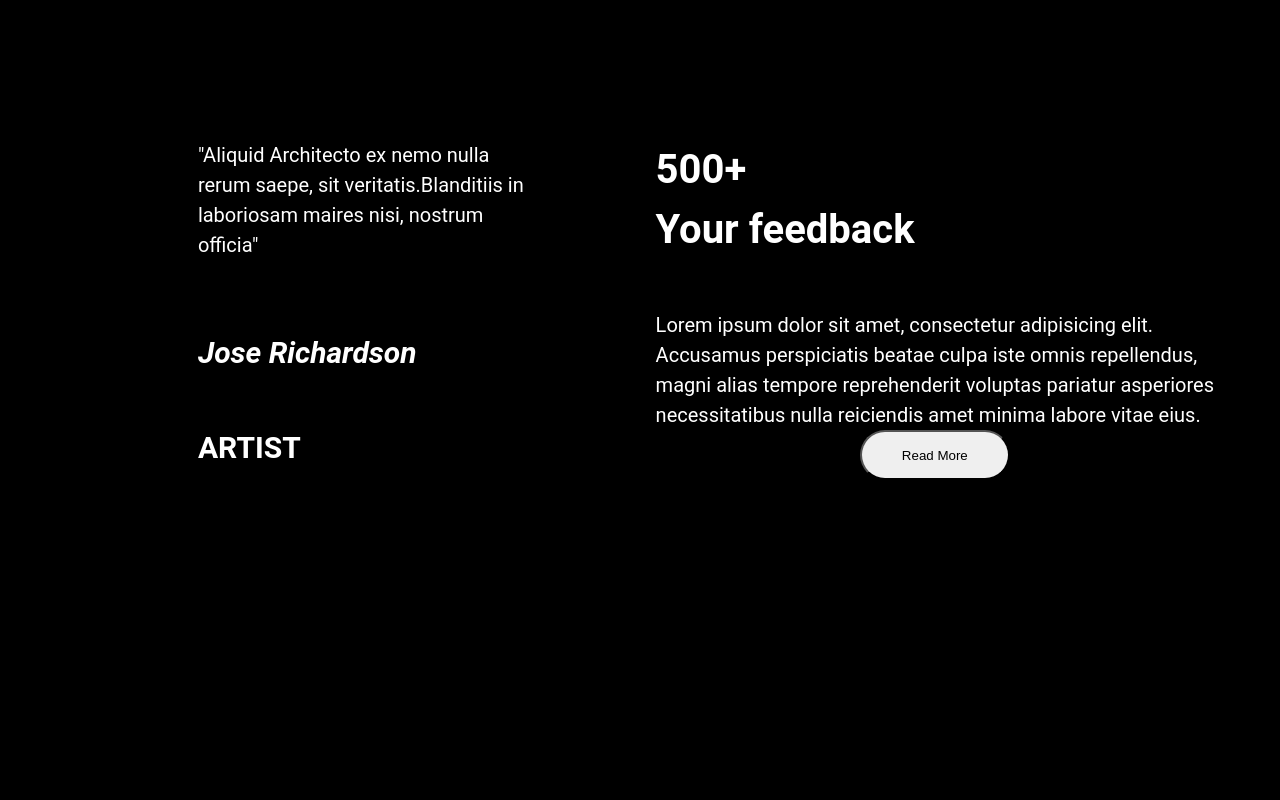
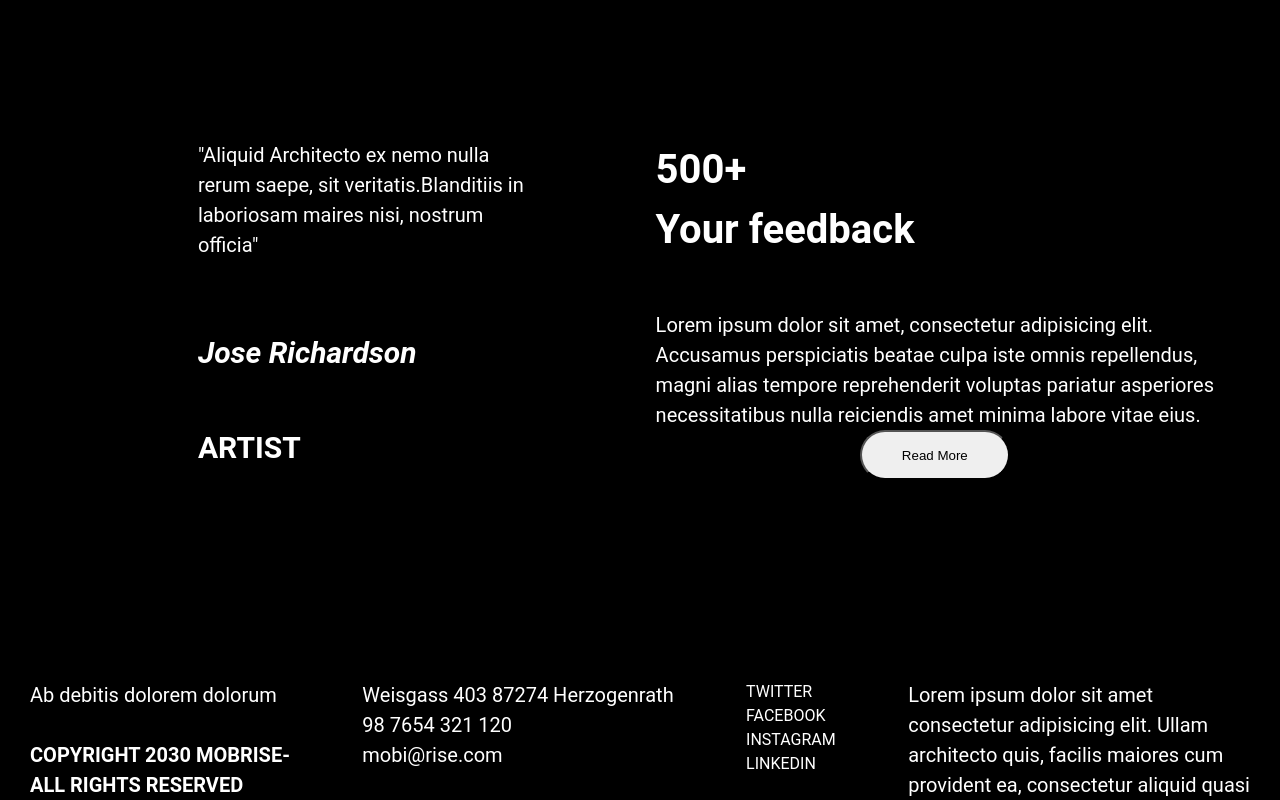
Before and after one commit to Mabella29/Blog_Page, a plain HTML site: page index.html in a window 1280 px wide. Shown: the part 3171-3971 px from the top of the page. Before the commit the page ends 3651 px from the top, so only its background shows below. Drawn offline with Linux system fonts and the light colour scheme.

Commit message:
commiting my work

```diff
--- a/index.html
+++ b/index.html
@@ -174,5 +174,38 @@
                 </div>
             </div>
         </section>
+
+    <section>
+        <div class="content8">
+            <div class="div1">
+                <p>Ab debitis dolorem dolorum<br></p>
+                <h4>COPYRIGHT 2030 MOBRISE-<br>ALL RIGHTS RESERVED</h4>
+            </div>
+
+            <div class="div2">
+                <p>Weisgass 403 87274 Herzogenrath<br>
+                   98 7654 321 120<br>
+                   mobi@rise.com
+                </p>
+            </div>
+
+            <div class="social">
+                <ul>
+                   <li><a href="#">TWITTER</a></li>
+                   <li><a href="#">FACEBOOK</a></li>
+                   <li><a href="#">INSTAGRAM</a></li>
+                   <li><a href="#">LINKEDIN</a></li>
+              </ul>
+            </div>
+
+            <div class="div3">
+                <p>Lorem ipsum dolor sit amet<br>
+                 consectetur adipisicing elit. Ullam <br>
+                 architecto quis, facilis maiores cum<br>
+                 provident ea, consectetur aliquid quasi<br>
+                </p>
+            </div>
+        </div>
+    </section>
 </body>
 </html>
--- a/style.css
+++ b/style.css
@@ -164,7 +164,7 @@ p {
 
     }
     .btn3:hover{
-        color: orange;
+        background: orange;
     }
     .Form{
         width: 300px;
@@ -215,3 +215,26 @@ p {
         font-size: 40px;
         text-align: justify;
     }
+    .content8{
+        display: flex;
+        flex-direction: row;
+        justify-content: space-between;
+        margin-top: 200px;
+        text-align: justify;
+    }
+    .social{
+        display: flex;
+        flex-direction: column;
+
+    }
+
+    .div1{
+        margin-left: 30px;
+    }
+    .div1 h4{
+        margin-top: 30px;
+        font-size: 20px;
+    }
+    .div3{
+        margin-right: 30px;
+    }
```
